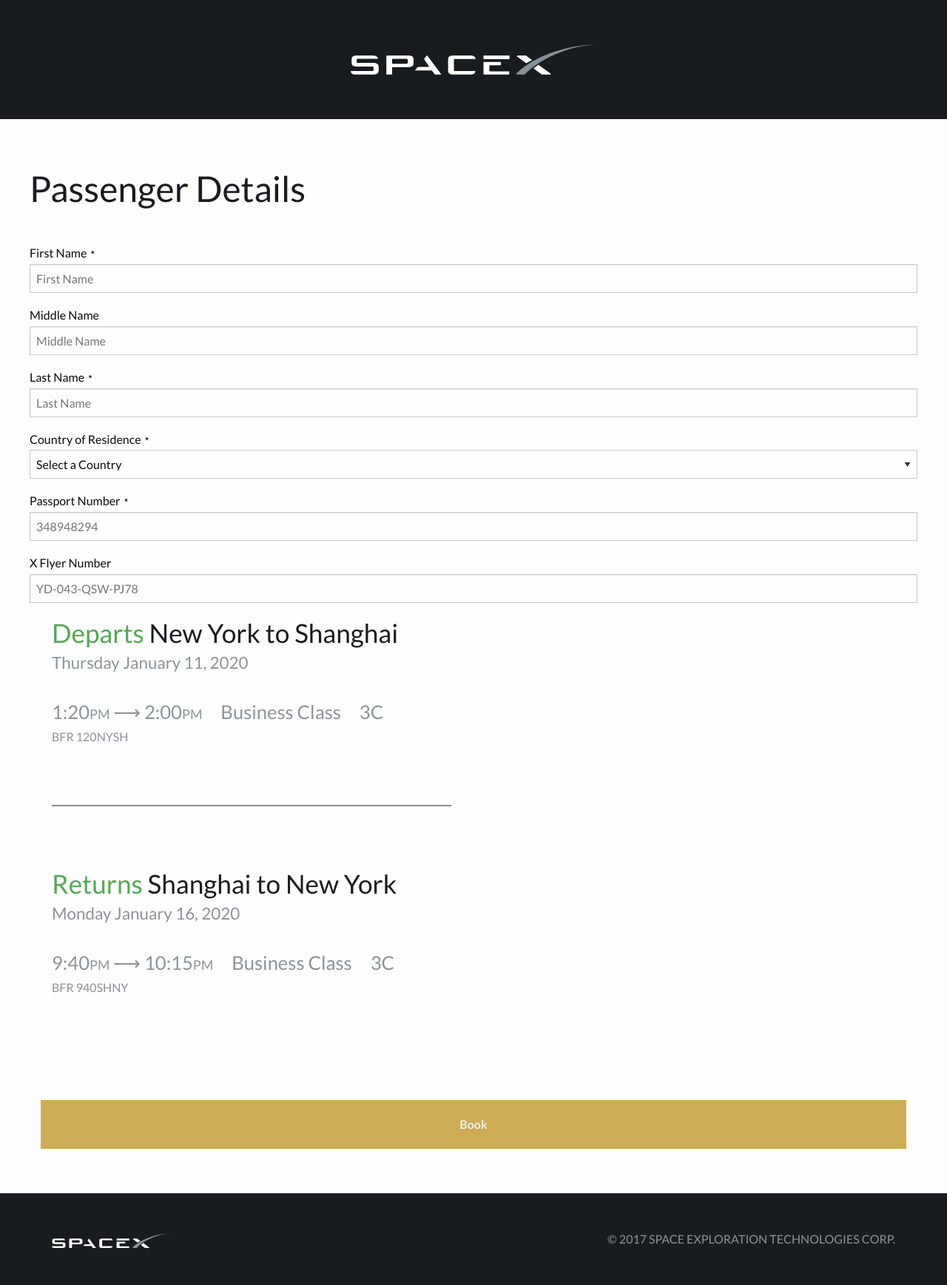
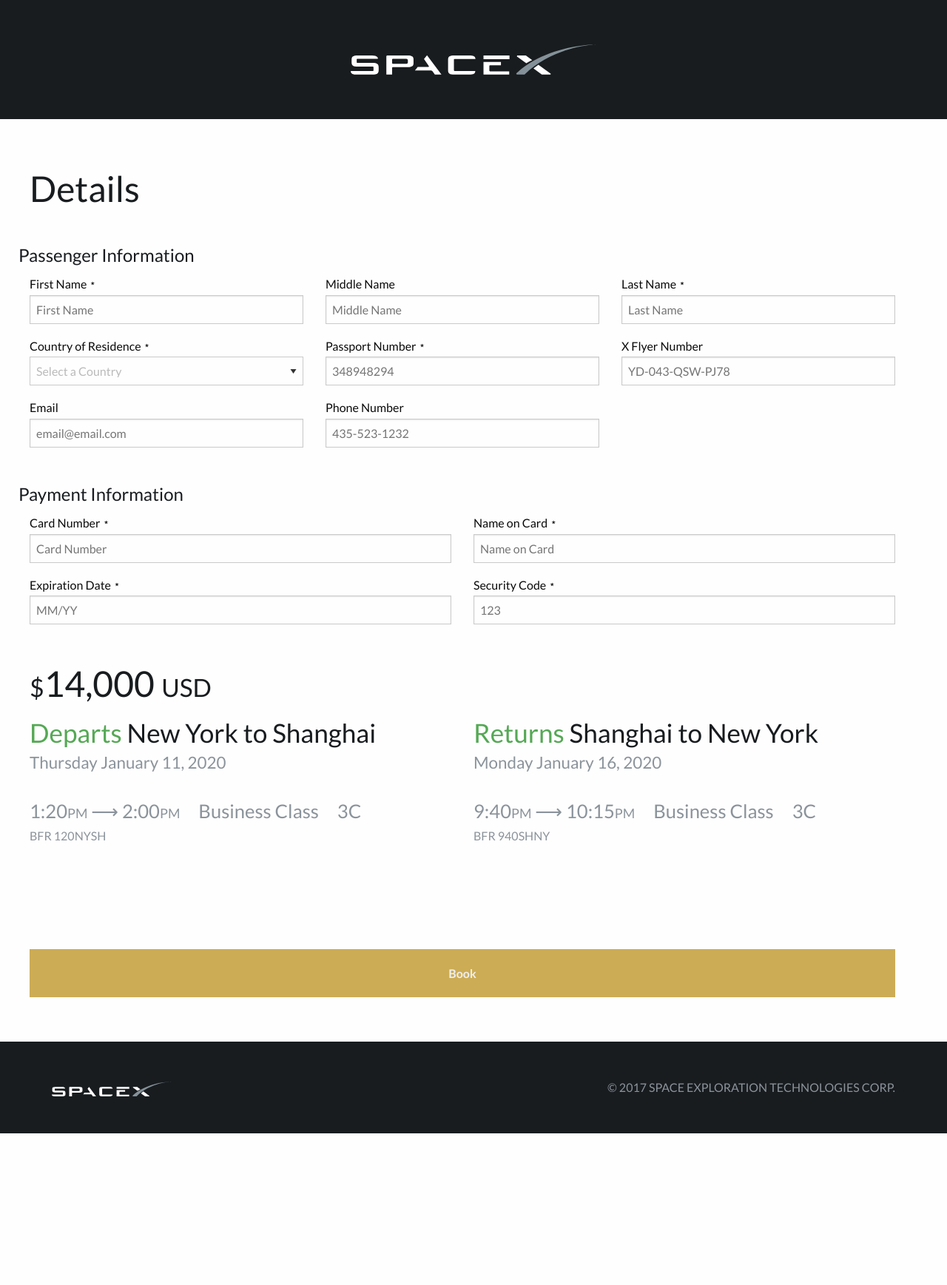
Before and after one commit to naher94/spacex, a Jekyll site: the page built from details.html, in a window 1280 px wide. Shown: the whole page at 74% size. Built offline with Jekyll 4.4.1, drawn with Linux system fonts in a browser that asks for light colours; after the commit the page ends 1532 px from its top, so only the background shows below that.

Commit message:
Details Page Added

```diff
--- a/css/spacex.scss
+++ b/css/spacex.scss
@@ -289,12 +289,28 @@
   margin-bottom: 40px;
 }
 
+.page-subtitle{
+  font-size: 1.5em;
+}
+
 label{
   font-size: 1em;
 }
 
 [type=""]{
   height: 2.4375rem;
+}
+
+select{
+  color: #bababa;
+}
+
+.info-section{
+  margin-bottom: 30px;
+}
+
+.dollar-sign{
+  font-size: 0.7em;
 }
 
 // Footer
--- a/details.html
+++ b/details.html
@@ -3,19 +3,27 @@
 title: Details
 ---
 
-<h1 class="page-title">Passenger Details</h1>
+<h1 class="page-title">Details</h1>
 
-
+<div class="row info-section">
+  <h2 class="page-subtitle">Passenger Information</h2>
   <form>
+    <div class="small-12 medium-4 columns">
       <label for="first-name">First Name﹡</label>
       <input id="first-name" type="text" placeholder="First Name" required>
+    </div>
 
+    <div class="small-12 medium-4 columns">
       <label for="middle-name">Middle Name</label>
       <input id="middle-name" type="text" placeholder="Middle Name">
+    </div>
 
+    <div class="small-12 medium-4 columns">
       <label for="last-name">Last Name﹡</label>
       <input id="last-name" type="text" placeholder="Last Name" required>
+    </div>
 
+    <div class="small-12 medium-4 columns">
       <label for="country-residence">Country of Residence﹡</label>
       <select name="country">
       <option value="">Select a Country</option>
@@ -267,17 +275,61 @@
       <option value="Zambia">Zambia</option>
       <option value="Zimbabwe">Zimbabwe</option>
     </select>
+    </div>
 
+    <div class="small-12 medium-4 columns">
       <label for="passport-number">Passport Number﹡</label>
       <input id="passport-number" type="text" placeholder="348948294" required>
+    </div>
 
+    <div class="small-12 medium-4 columns">
       <label for="xflyer-number">X Flyer Number</label>
       <input id="xflyer-number" type="text" placeholder="YD-043-QSW-PJ78">
+    </div>
+
+    <div class="small-12 medium-4 columns">
+      <label for="email">Email</label>
+      <input id="email" type="text" placeholder="email@email.com">
+    </div>
+
+    <div class="small-12 medium-4 columns">
+      <label for="phone-number">Phone Number</label>
+      <input id="phone-number" type="text" placeholder="435-523-1232">
+    </div>
   </form>
+</div>
 
+<div class="row info-section">
+  <h2 class="page-subtitle">Payment Information</h2>
+  <form>
+    <div class="small-12 medium-6 columns">
+      <label for="card-number">Card Number﹡</label>
+      <input id="card-number" type="text" placeholder="Card Number" required>
+    </div>
 
     <div class="small-12 medium-6 columns">
-  <div class="departs small-12 columns">
+      <label for="card-name">Name on Card﹡</label>
+      <input id="card-name" type="text" placeholder="Name on Card" required>
+    </div>
+
+    <div class="small-12 medium-6 columns">
+      <label for="expiration-date">Expiration Date﹡</label>
+      <input id="expiration-date" type="text" placeholder="MM/YY" required>
+    </div>
+
+    <div class="small-12 medium-6 columns">
+      <label for="security-code">Security Code﹡</label>
+      <input id="security-code" type="text" placeholder="123" required>
+    </div>
+  </form>
+</div>
+
+<div class="row">
+  <div class="small-12 columns">
+    <h1><span class="dollar-sign">$</span>14,000 <span class="dollar-sign">USD</span></h1>
+  </div>
+
+  <div class="departs small-12 medium-6 columns">
     <h1><span class="green">Departs</span> New York to Shanghai</h1>
     <h2>Thursday January 11, 2020</h2>
 
@@ -287,10 +339,8 @@
         <p>BFR 120NYSH</p>
       </div>
     </div>
-    <hr>
   </div>
-
-  <div class="departs small-12 columns">
+  <div class="departs small-12 medium-6 columns">
     <h1><span class="green">Returns</span> Shanghai to New York</h1>
     <h2>Monday January 16, 2020</h2>
 
@@ -303,10 +353,12 @@
   </div>
 </div>
 
+<div class="row">
   <div class="small-12 columns">
-  <a href="#">
+    <a href="/index.html">
       <div class="member-login-button">
         <p>Book</p>
       </div>
     </a>
   </div>
+</div>
```
Also changed, not shown: 3 other files. Lines whose indentation alone changed are shown as unchanged.
